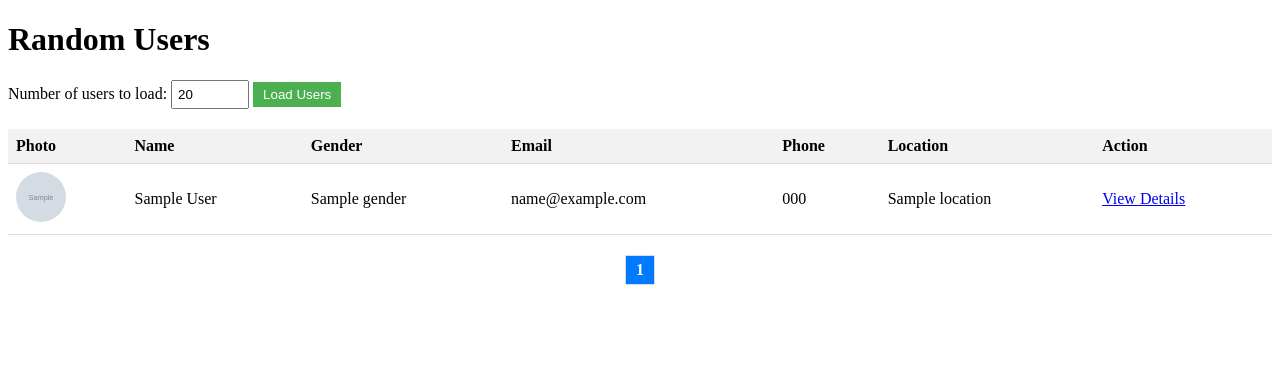
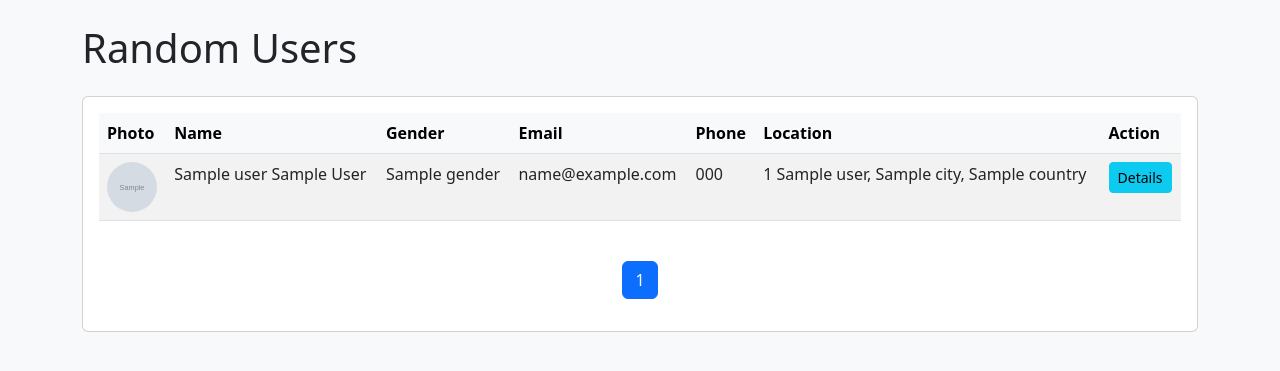
Before and after one commit to Salvatore112/randomuser-app, a Flask app: template templates/index.html in a window 1280 px wide. Shown: the top 371 px of the page. Run offline with Flask 3, Linux system fonts and the light colour scheme; the template is opened without the code that fills it: most values are stand-ins (such as "Sample title", 1, 10 or a date in 2020); grey boxes marked "Sample" are stand-in pictures.

Commit message:
fix: make user's adress/location visible

```diff
--- a/templates/index.html
+++ b/templates/index.html
@@ -1,84 +1,22 @@
 <!DOCTYPE html>
-<html>
+<html lang="en">
 
 <head>
+    <meta charset="UTF-8">
+    <meta name="viewport" content="width=device-width, initial-scale=1.0">
     <title>Random Users</title>
-    <style>
-        table {
-            width: 100%;
-            border-collapse: collapse;
-            margin-top: 20px;
-        }
-
-        th,
-        td {
-            padding: 8px;
-            text-align: left;
-            border-bottom: 1px solid #ddd;
-        }
-
-        th {
-            background-color: #f2f2f2;
-        }
-
-        img.thumbnail {
-            width: 50px;
-            height: 50px;
-            border-radius: 50%;
-        }
-
-        .pagination {
-            margin-top: 20px;
-            display: flex;
-            justify-content: center;
-        }
-
-        .pagination a,
-        .pagination strong {
-            margin: 0 5px;
-            padding: 5px 10px;
-            border: 1px solid #ddd;
-            text-decoration: none;
-            color: #333;
-        }
-
-        .pagination a:hover {
-            background-color: #f2f2f2;
-        }
-
-        .pagination strong {
-            background-color: #007bff;
-            color: white;
-        }
-
-        .load-form {
-            margin: 20px 0;
-        }
-
-        .load-form input {
-            padding: 5px;
-        }
-
-        .load-form button {
-            padding: 5px 10px;
-            background-color: #4CAF50;
-            color: white;
-            border: none;
-        }
-    </style>
+    <link href="https://cdn.jsdelivr.net/npm/bootstrap@5.3.0/dist/css/bootstrap.min.css" rel="stylesheet">
 </head>
 
-<body>
-    <h1>Random Users</h1>
+<body class="bg-light">
+    <div class="container py-4">
+        <h1 class="mb-4">Random Users</h1>
 
-    <form class="load-form" method="POST">
-        <label for="count">Number of users to load:</label>
-        <input type="number" id="count" name="count" min="1" max="5000" value="20">
-        <button type="submit">Load Users</button>
-    </form>
-
-    <table>
-        <thead>
+        <div class="card">
+            <div class="card-body">
+                <div class="table-responsive">
+                    <table class="table table-striped table-hover">
+                        <thead class="table-light">
                             <tr>
                                 <th>Photo</th>
                                 <th>Name</th>
@@ -92,39 +30,55 @@
                         <tbody>
                             {% for user in pagination.items %}
                             <tr>
-                <td><img class="thumbnail" src="{{ user.picture_thumbnail }}" alt="{{ user.first_name }}"></td>
-                <td>{{ user.first_name }} {{ user.last_name }}</td>
+                                <td><img src="{{ user.picture_thumbnail }}" alt="{{ user.first_name }}"
+                                        class="rounded-circle" width="50" height="50"></td>
+                                <td>{{ user.title }} {{ user.first_name }} {{ user.last_name }}</td>
                                 <td>{{ user.gender }}</td>
                                 <td>{{ user.email }}</td>
                                 <td>{{ user.phone }}</td>
-                <td>{{ user.location }}</td>
-                <td><a href="{{ url_for('user_detail', user_id=user.id) }}">View Details</a></td>
+                                <td>{{ user.street_number }} {{ user.street_name }}, {{ user.city }}, {{ user.country }}
+                                </td>
+                                <td><a href="{{ url_for('user_detail', user_id=user.id) }}"
+                                        class="btn btn-sm btn-info">Details</a></td>
                             </tr>
                             {% endfor %}
                         </tbody>
                     </table>
+                </div>
 
-    <div class="pagination">
+                <nav aria-label="Page navigation">
+                    <ul class="pagination justify-content-center mt-4">
                         {% if pagination.has_prev %}
-        <a href="{{ url_for('index', page=pagination.prev_num) }}">&laquo; Previous</a>
+                        <li class="page-item">
+                            <a class="page-link" href="{{ url_for('index', page=pagination.prev_num) }}">Previous</a>
+                        </li>
                         {% endif %}
 
-        {% for page_num in pagination.iter_pages(left_edge=1, right_edge=1, left_current=2, right_current=2) %}
+                        {% for page_num in pagination.iter_pages(left_edge=1, right_edge=1, left_current=2,
+                        right_current=2) %}
                         {% if page_num %}
-        {% if page_num == pagination.page %}
-        <strong>{{ page_num }}</strong>
+                        <li class="page-item {% if page_num == pagination.page %}active{% endif %}">
+                            <a class="page-link" href="{{ url_for('index', page=page_num) }}">{{ page_num }}</a>
+                        </li>
                         {% else %}
-        <a href="{{ url_for('index', page=page_num) }}">{{ page_num }}</a>
-        {% endif %}
-        {% else %}
-        <span>...</span>
+                        <li class="page-item disabled">
+                            <span class="page-link">...</span>
+                        </li>
                         {% endif %}
                         {% endfor %}
 
                         {% if pagination.has_next %}
-        <a href="{{ url_for('index', page=pagination.next_num) }}">Next &raquo;</a>
+                        <li class="page-item">
+                            <a class="page-link" href="{{ url_for('index', page=pagination.next_num) }}">Next</a>
+                        </li>
                         {% endif %}
+                    </ul>
+                </nav>
             </div>
+        </div>
+    </div>
+
+    <script src="https://cdn.jsdelivr.net/npm/bootstrap@5.3.0/dist/js/bootstrap.bundle.min.js"></script>
 </body>
 
 </html>
```
Also changed, not shown: templates/user.html (+59 -78 lines). Lines whose indentation alone changed are shown as unchanged.
